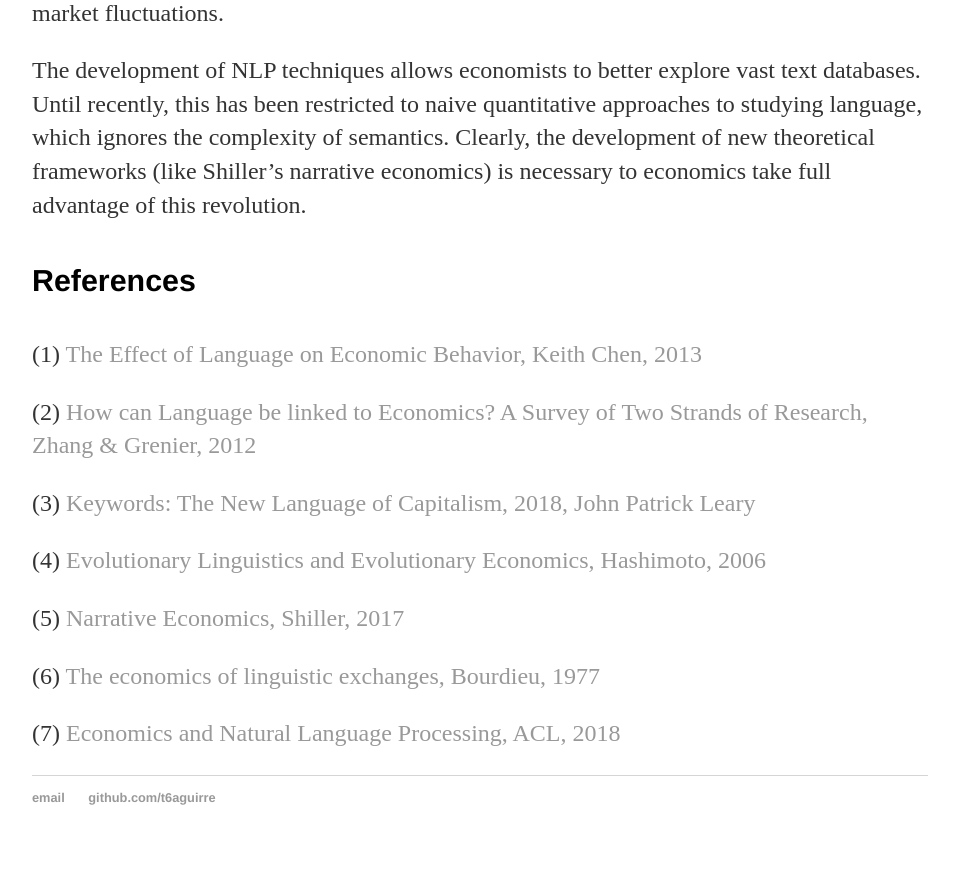
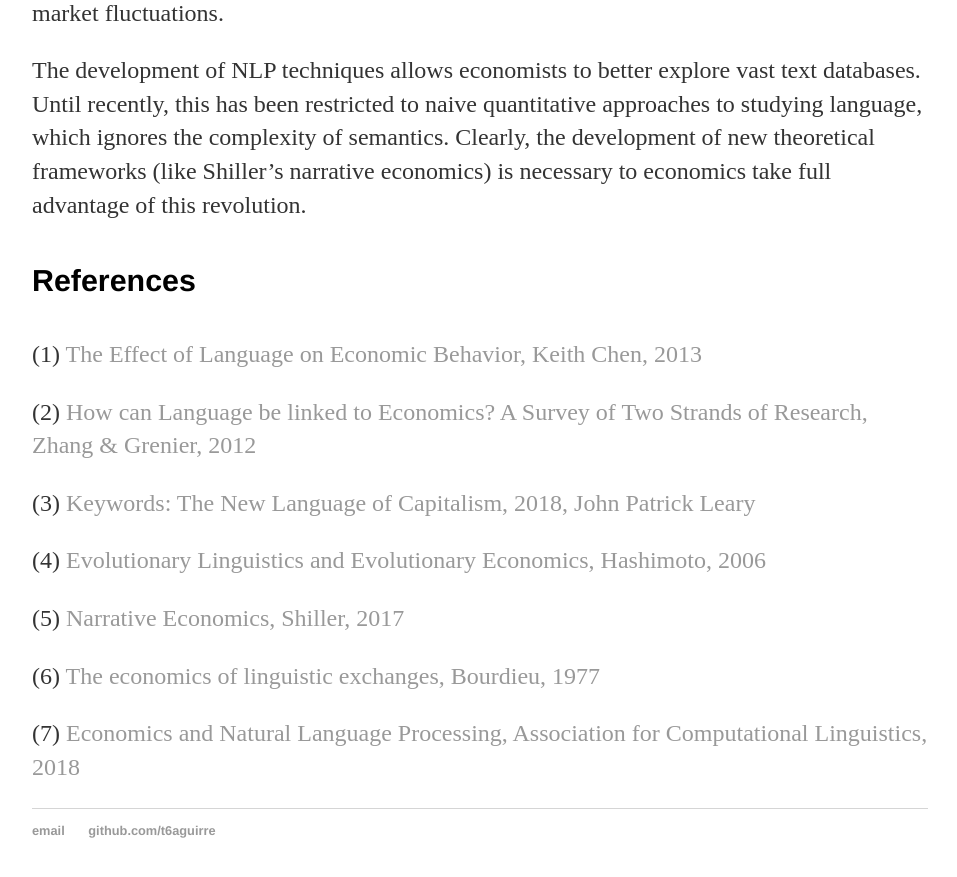
Before and after one commit to t6aguirre/old-blog, a Jekyll site: the page built from _posts/2019-08-09-ling-econ.md, in a window 1280 px wide and 900 px high, scrolled down 2814 px. Shown: the top 877 px of the window, without its empty margins (160-1117 px from the left). Built offline with Jekyll 4.4.1, drawn with Linux system fonts in a browser that asks for light colours.

Commit message:
Update 2019-08-09-ling-econ.md

```diff
--- a/_posts/2019-08-09-ling-econ.md
+++ b/_posts/2019-08-09-ling-econ.md
@@ -48,4 +48,4 @@ The development of NLP techniques allows economists to better explore vast text
 
 (6) [The economics of linguistic exchanges, Bourdieu, 1977](https://journals.sagepub.com/doi/abs/10.1177/053901847701600601?journalCode=ssia)
 
-(7) [Economics and Natural Language Processing, ACL, 2018](https://www.aclweb.org/anthology/W18-3100)
+(7) [Economics and Natural Language Processing, Association for Computational Linguistics, 2018](https://www.aclweb.org/anthology/W18-3100)
```
